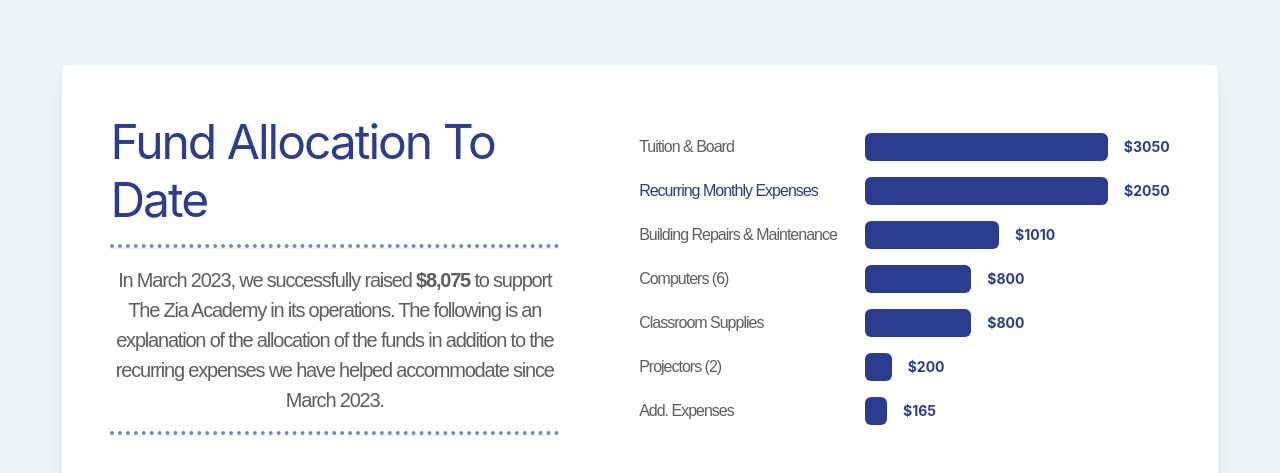
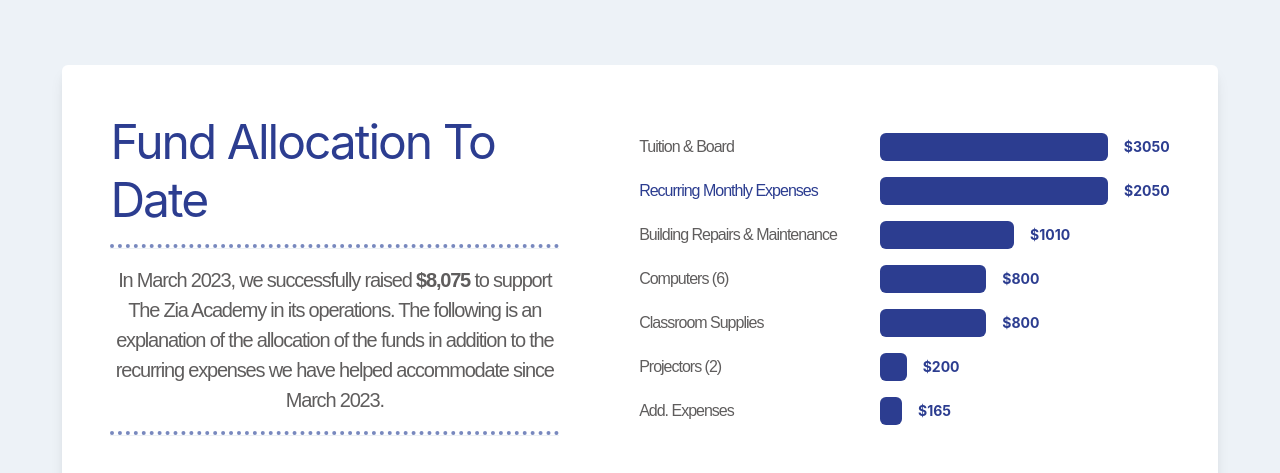
Before and after one commit to annushapervez/the-safety-net-project, a Next.js app: page /ZiaAcademy in a window 1280 px wide. Shown: the part 1560-2033 px from the top of the page. Built offline with nearby package versions, Linux system fonts and the light colour scheme; a web font is replaced by a local one.

Commit message:
fixed bar issue

```diff
--- a/app/components/FundAllocation.js
+++ b/app/components/FundAllocation.js
@@ -101,7 +101,7 @@
               letterSpacing="-1px"
               fontSize="md"
               color={item.name === "Recurring Monthly Expenses" ? "#2c3d90" : "#5F5D5D"}
-              minW="200px"
+              minW="215px"
               mr="10px"
             >
               {/* Tooltip for Recurring Monthly Expenses */}
@@ -137,6 +137,7 @@
 
             {/* Apply motion only when the section is in view */}
             {isInView && (
+
               <MotionBox
                 initial={{ width: "0%" }}
                 animate={{ width: `${(item.amount / maxAmount) * 100}%` }}
@@ -145,6 +146,7 @@
                 h="7" // Increased height for better visibility
                 borderRadius="md"
               />
+
             )}
 
             <Text fontSize="sm" fontWeight="bold" color="#2c3d90">
```
